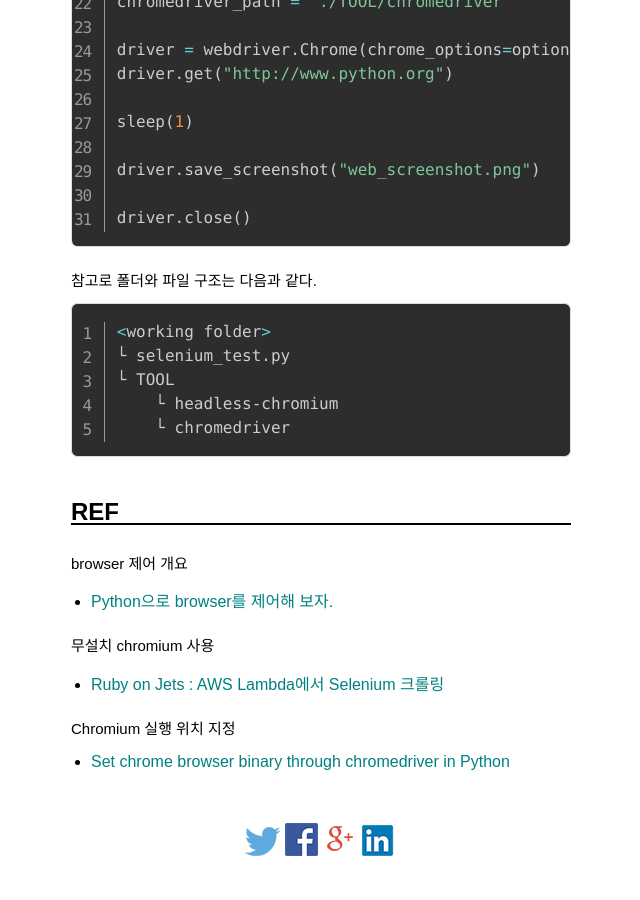
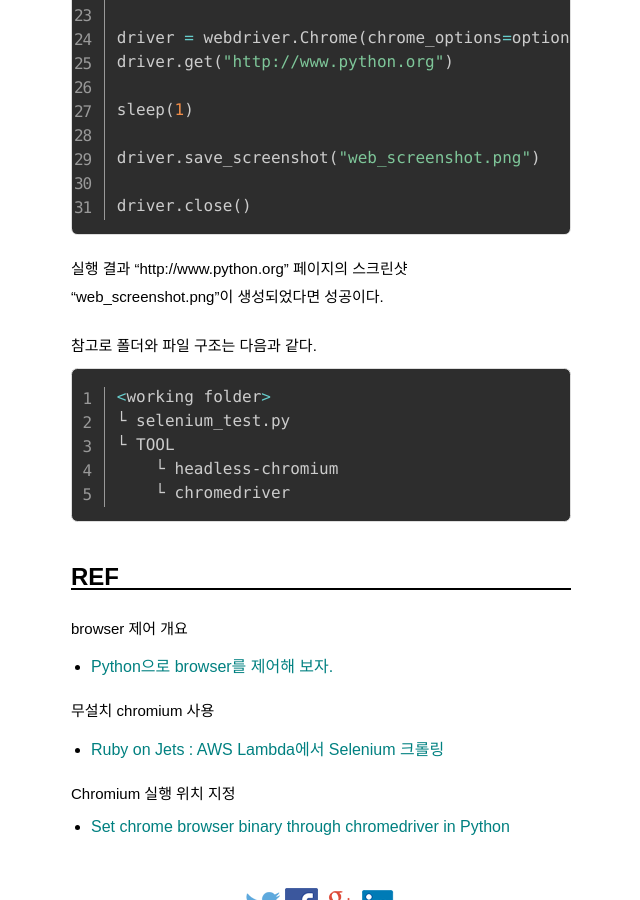
Before and after one commit to pinedance/blog, a Jekyll site: the page built from _posts/2021/01-06/2021-01-25-Scraping-without-sudo.md, in a window 1280 px wide and 900 px high, scrolled down 2533 px. Shown: the whole window, without its empty margins (319-959 px from the left). Built offline with Jekyll 4.4.1, drawn with Linux system fonts in a browser that asks for light colours; some web fonts are replaced; comment, search, counter and statistics services are not loaded; some of the changed text lies outside the part shown.

Commit message:
update last post

````diff
--- a/_posts/2021/01-06/2021-01-25-Scraping-without-sudo.md
+++ b/_posts/2021/01-06/2021-01-25-Scraping-without-sudo.md
@@ -21,9 +21,9 @@
 
 일단 웹 페이지 스냅샷을 성공하였기에 그 방법을 정리해 본다. 여기에서는 anaconda python 환경을 중심으로 설명한다.
 
+### python 환경 만들기
+
 먼저 프로젝트 환경을 만들어 보자. 이 과정은 생략해도 좋다.
-
-### python 환경 만들기
 
 ```bash
 conda create -n selenium python=3.6
@@ -96,6 +96,8 @@
 driver.close()
 ```
 
+실행 결과 "http://www.python.org" 페이지의 스크린샷 "web_screenshot.png"이 생성되었다면 성공이다.
+
 참고로 폴더와 파일 구조는 다음과 같다.
 
 ```bash
````
